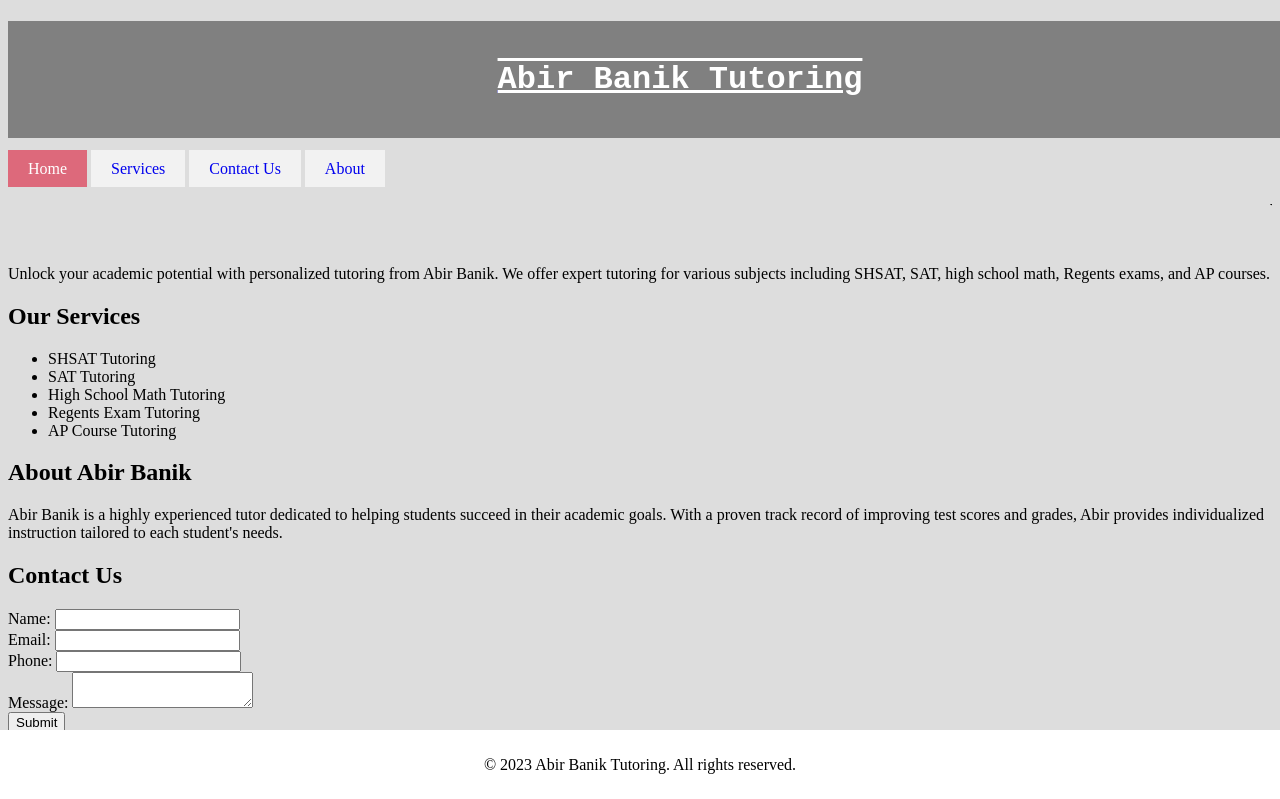
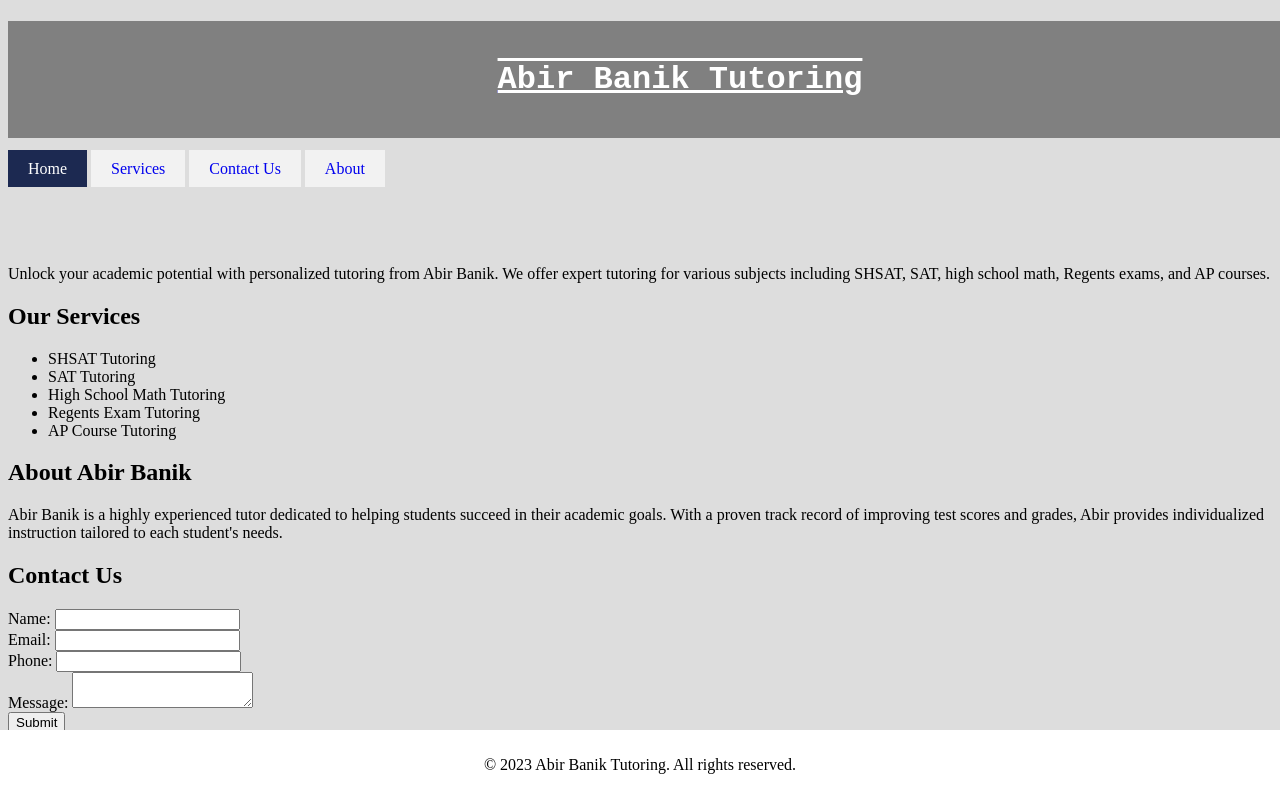
Before and after one commit to Abir12918/WebDev-SImple-Website, a plain HTML site: page index.html in a window 1280 px wide. In both pictures the pointer is over the link "Home". Shown: the top 799 px of the page. Drawn offline with Linux system fonts and the light colour scheme.

```diff
--- a/style.css
+++ b/style.css
@@ -27,7 +27,7 @@
 
   /* Add hover effect to change the background color on hover */
   .topnav a:hover {
-    background-color: #dd697b; /* Change the background color on hover */
+    background-color: #1c2951; /* Change the background color on hover */
     color: white; /* Change text color on hover if needed */
   }
 
```
